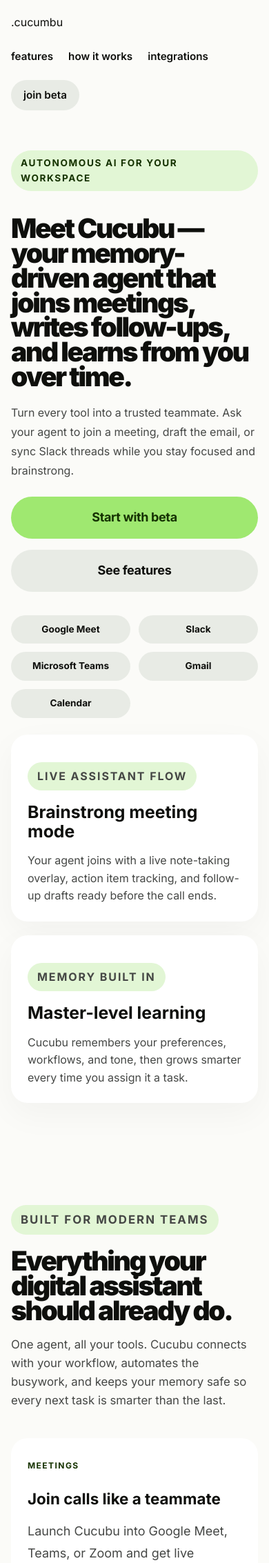
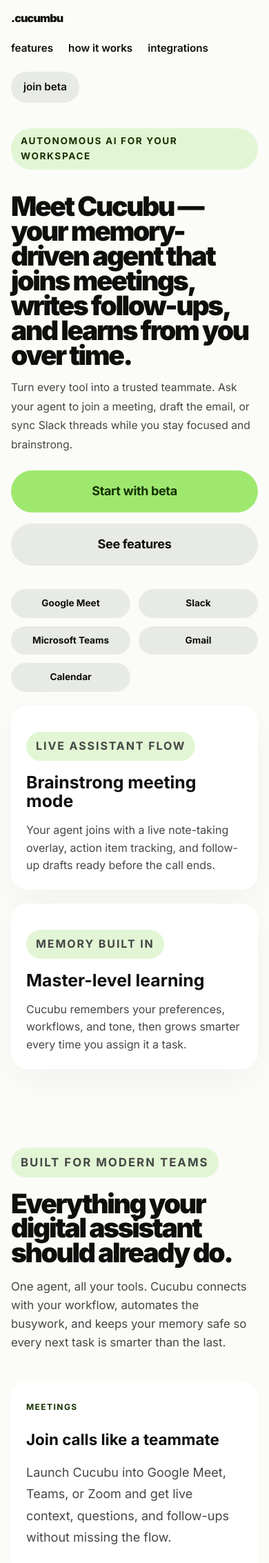
Before and after one commit to cucumbu/Landing-Page, a PHP site: page / in a window 390 px wide. Shown: the top 2266 px of the page at 69% size. Run offline with PHP 8.4, Linux system fonts and the light colour scheme.

Commit message:
Refine hero section layout and spacing for improved responsiveness and aesthetics

```diff
--- a/styles.css
+++ b/styles.css
@@ -60,14 +60,14 @@ a {
   align-items: center;
   justify-content: space-between;
   gap: 24px;
-  min-height: 96px;
+  min-height: 120px;
   padding-bottom: 8px;
 }
 
 .brand {
-  display: inline-flex;
+  display: flex;
   align-items: center;
-  gap: 14px;
+  height: 100%;
 }
 
 .brand-mark {
@@ -82,8 +82,11 @@ a {
   text-transform: uppercase;
 }
 
-..brand-name {
-  font-size: 1.75rem;
+.brand-name {
+  display: inline-flex;
+  align-items: center;
+  height: 100%;
+  font-size: 2rem;
   font-weight: 900;
   text-transform: lowercase;
   letter-spacing: -0.05em;
@@ -117,13 +120,13 @@ a {
 .hero-section {
   display: grid;
   grid-template-columns: minmax(0, 1fr) minmax(360px, 420px);
-  gap: 32px;
+  gap: 28px;
   align-items: start;
-  padding: 36px 0 70px;
+  padding: 28px 0 48px;
 }
 
 .hero-copy {
-  max-width: 700px;
+  max-width: 620px;
 }
 
 .eyebrow,
@@ -383,6 +386,17 @@ a {
   color: var(--color-muted);
 }
 
+@media (max-width: 1200px) {
+  .hero-section {
+    gap: 24px;
+    padding: 24px 0 44px;
+  }
+
+  .hero-section h1 {
+    font-size: clamp(3rem, 4.2vw, 4.8rem);
+  }
+}
+
 @media (max-width: 1024px) {
   .hero-section {
     grid-template-columns: 1fr;
@@ -396,6 +410,10 @@ a {
     max-width: 100%;
   }
 
+  .hero-text {
+    font-size: 1rem;
+  }
+
   .process-grid,
   .integration-grid,
   .feature-grid {
@@ -405,11 +423,12 @@ a {
 
 @media (max-width: 840px) {
   .hero-section {
-    gap: 24px;
+    gap: 20px;
+    padding: 20px 0 36px;
   }
 
   .hero-text {
-    font-size: 1rem;
+    font-size: 0.98rem;
     max-width: 100%;
   }
 
@@ -417,12 +436,12 @@ a {
   .feature-card,
   .process-step,
   .cta-card {
-    padding: 24px;
+    padding: 22px;
   }
 
   .section-intro h2,
   .hero-section h1 {
-    font-size: clamp(2.8rem, 5vw, 4.4rem);
+    font-size: clamp(2.6rem, 5vw, 4rem);
   }
 }
 
@@ -462,16 +481,24 @@ a {
 
 @media (max-width: 540px) {
   .page-shell {
-    padding: 20px 16px 40px;
+    padding: 18px 16px 32px;
   }
 
   .brand-name {
     font-size: 1rem;
   }
 
+  .hero-section {
+    padding-top: 16px;
+  }
+
   .hero-section h1,
   .section-intro h2 {
-    font-size: clamp(2.2rem, 10vw, 3rem);
+    font-size: clamp(2rem, 10vw, 2.8rem);
+  }
+
+  .hero-text {
+    margin-top: 16px;
   }
 
   .feature-card,
```
